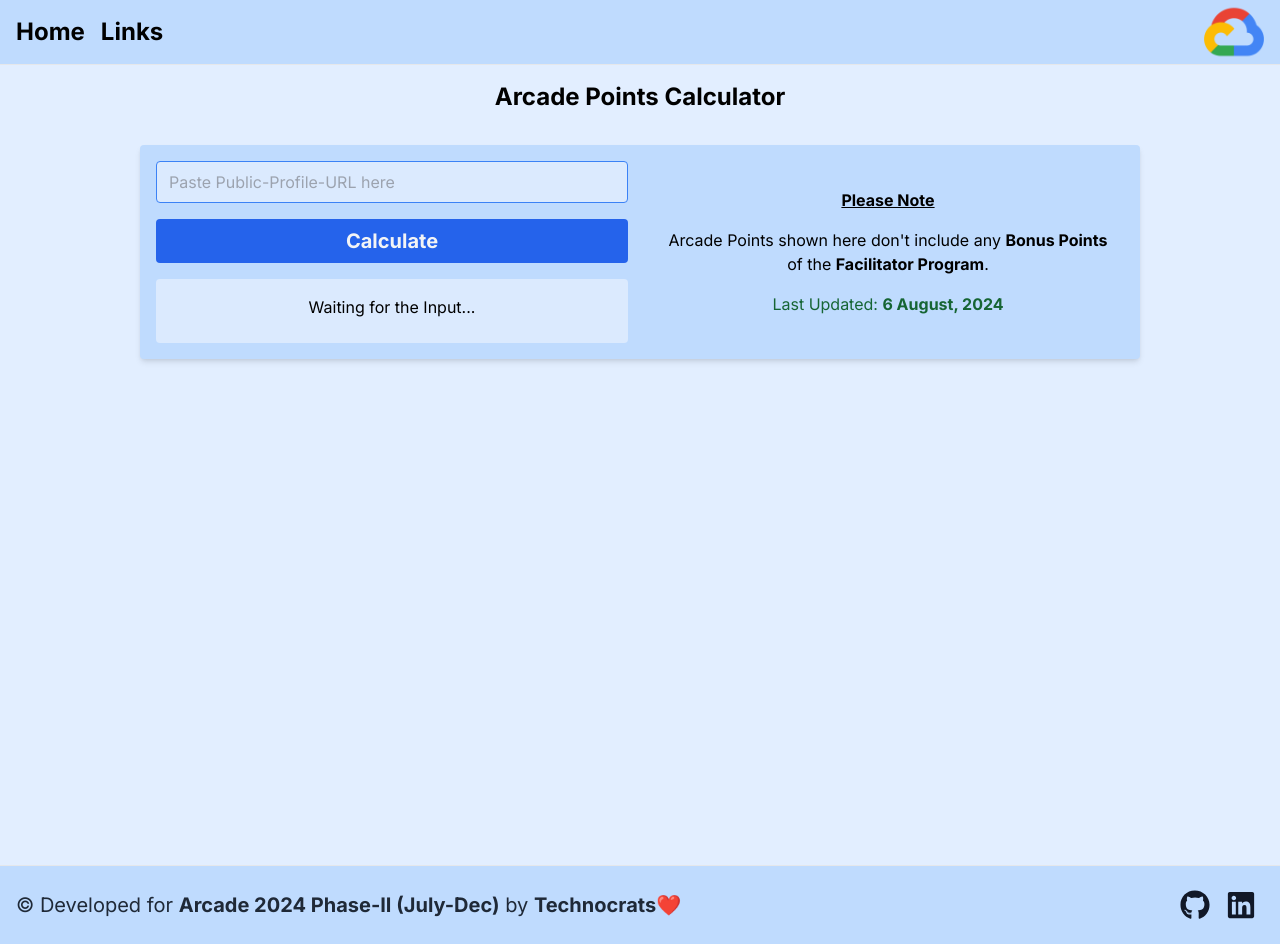
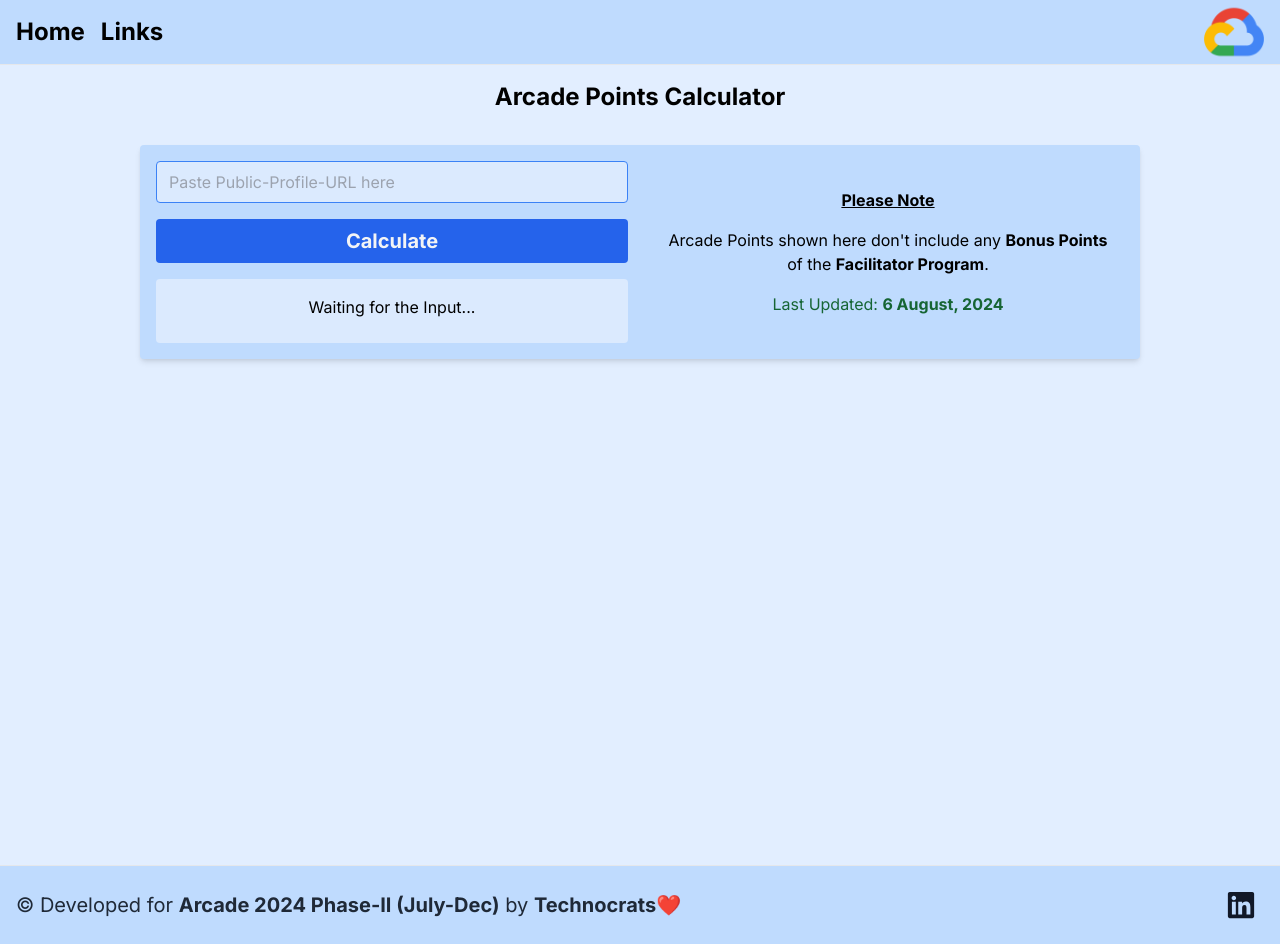
Before and after one commit to durgacharannayak/ArcadeGames2024, a Next.js app: page / in a window 1280 px wide. Built offline with nearby package versions, Linux system fonts and the light colour scheme.

Commit message:
Footer update

```diff
--- a/src/components/Footer.js
+++ b/src/components/Footer.js
@@ -8,7 +8,6 @@
             <hr />
             <div className="container mx-auto px-4 flex flex-col lg:flex-row-reverse items-center justify-center lg:justify-between p-4">
                 <div className="my-2 flex justify-center items-center">
-                    <Link href='https://github.com/durgacharannayak/' target='_blank'><FaGithub size={30} className='mx-2 text-gray-900 dark:text-gray-300 hover:text-gray-800 dark:hover:text-white' /></Link>
                     <Link href='https://in.linkedin.com/in/durgacharan-nayak' target='_blank'><FaLinkedin size={30} className='mx-2 text-gray-900 dark:text-gray-300 hover:text-gray-800 dark:hover:text-white' /></Link>
                 </div>
                 <p className="text-[1rem] lg:text-xl my-2 text-gray-800 dark:text-gray-300 text-center">&copy; Developed for <strong><Link href="https://go.cloudskillsboost.google/arcade">Arcade 2024 Phase-II (July-Dec)</Link></strong> by <Link href="http://www.youtube.com/@durgacharannayak3058" target='_blank'><strong>Technocrats❤️</strong></Link></p>
```
